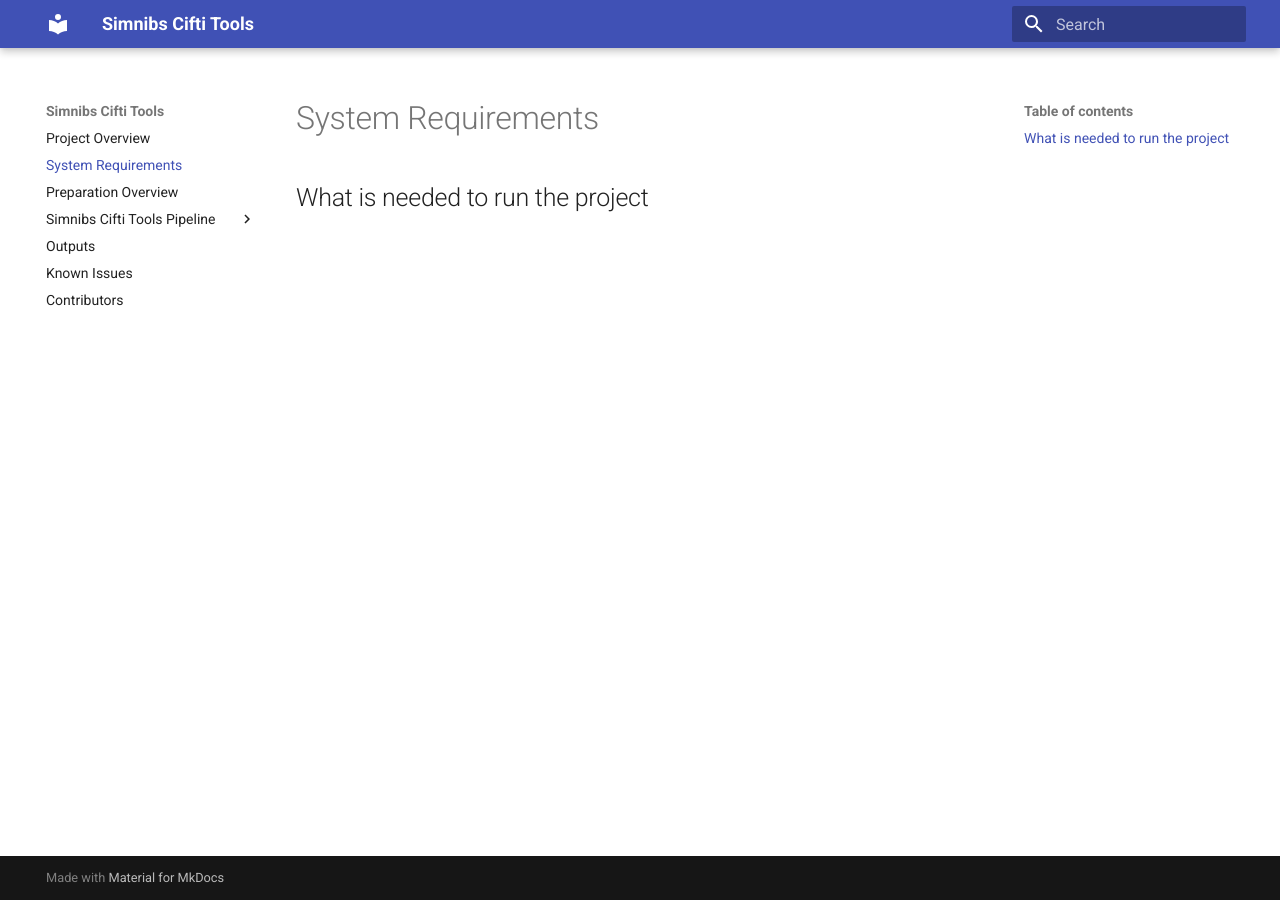
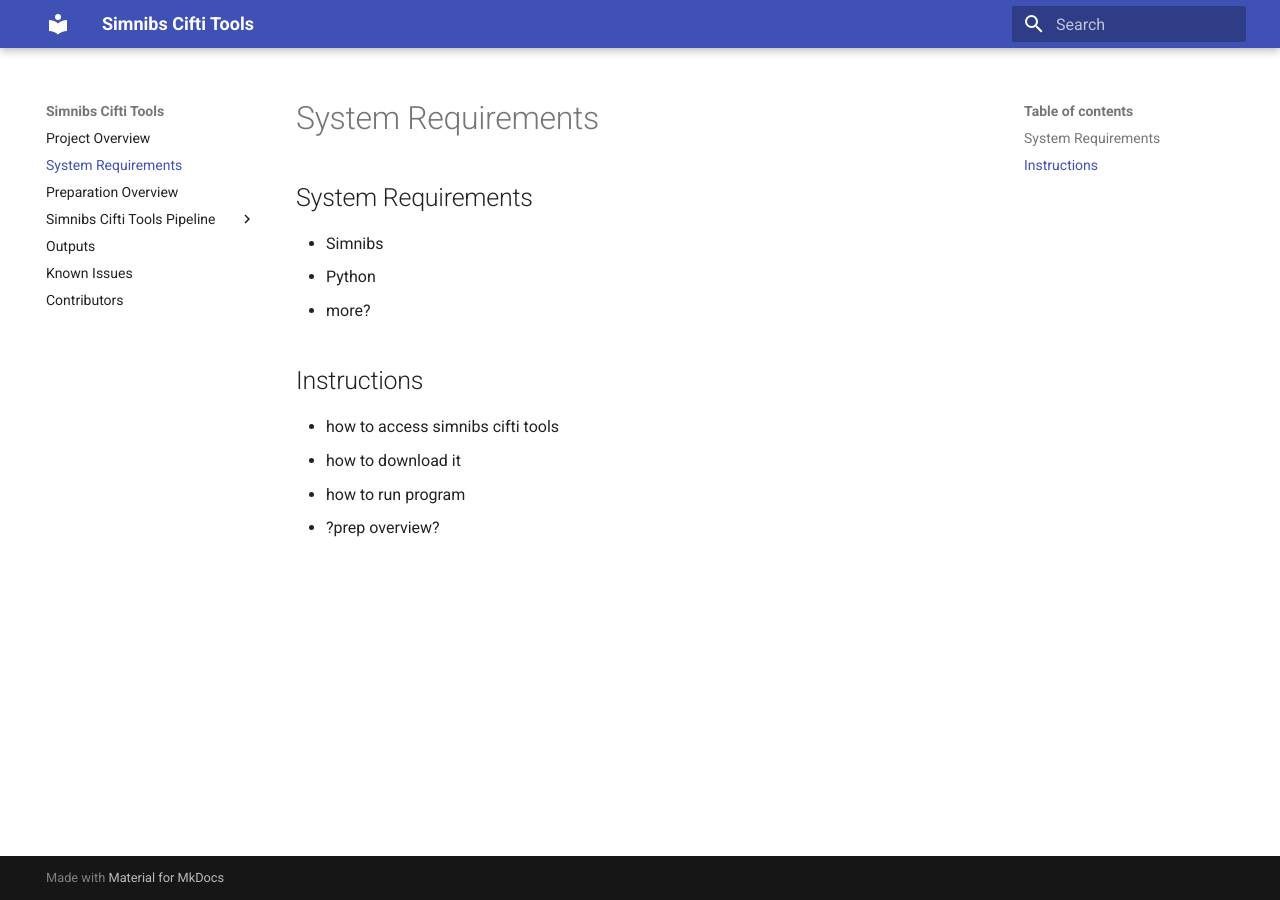
Before and after one commit to DCAN-Labs/simnibs_cifti_tools_RTD2, an MkDocs documentation site: the page built from docs/system_requirements.md, in a window 1280 px wide. Built offline with MkDocs 1.6.1 and Material for MkDocs 9.7.7, drawn with Linux system fonts in a browser that asks for light colours; old or Windows-style settings are respelled for this version of MkDocs.

Commit message:
Update system_requirements.md

```diff
--- a/docs/system_requirements.md
+++ b/docs/system_requirements.md
@@ -1 +1,10 @@
-## What is needed to run the project
+## System Requirements
+- Simnibs
+- Python
+- more?
+
+## Instructions
+- how to access simnibs cifti tools
+- how to download it
+- how to run program
+- ?prep overview?
```
